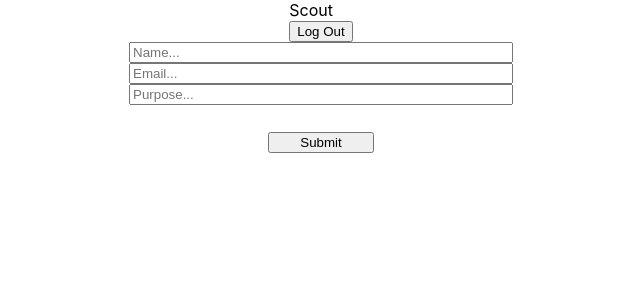
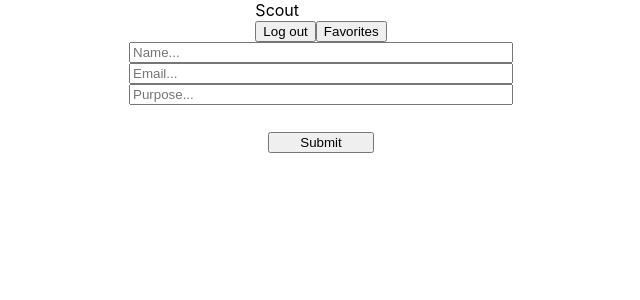
Before and after one commit to cgeglio/VRAD, a React (Create React App) app: page / in a window 1280 px wide. Shown: the top 300 px of the page, without its empty margins (319-959 px from the left). Built offline with nearby package versions, Linux system fonts and the light colour scheme; no server answers.

Commit message:
Adds favorites button no functionality yet though

```diff
--- a/src/components/Header/Header.js
+++ b/src/components/Header/Header.js
@@ -7,7 +7,8 @@ export const Header = ({ user, logout }) => {
     <div>
       <header>Scout</header>
   <div className='subheader'>{user.name}</div>
-      <Link to='/'><button className='logOut' onClick={() => logout()}>Log Out</button></Link>
+      <Link to='/'><button className='logOut' onClick={() => logout()}>Log out</button></Link>
+      <button className='favorites'>Favorites</button>
     </div>
   )
 }
```
